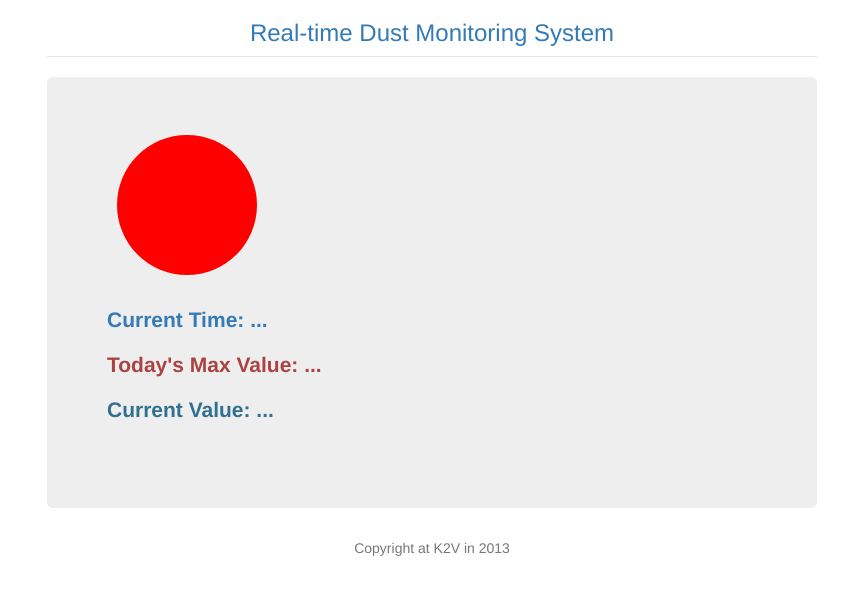
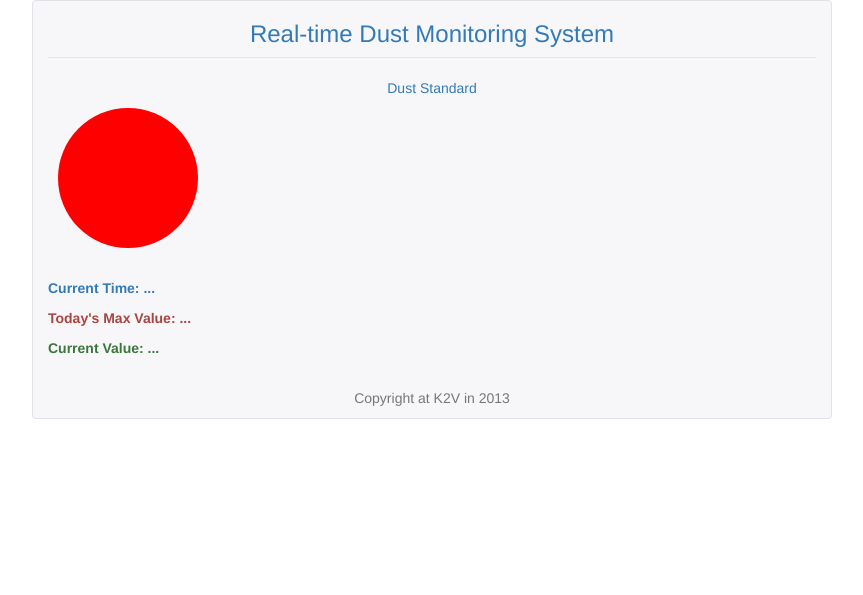
Before and after one commit to jwj0831/dust-portal, a PHP site: page /dust.php in a window 1280 px wide. Shown: the top 595 px of the page, without its empty margins (208-1071 px from the left). Run offline with PHP 8.4, Linux system fonts and the light colour scheme; data that the repository does not hold is empty; some libraries are stand-ins or nearby versions.

Commit message:
update css

```diff
--- a/dust.php
+++ b/dust.php
@@ -53,8 +53,9 @@ $results -> close();
 				-->
 			</div>
 
-			<div class="jumbotron">
+			<div class="">
 				<div id="symbol-info">
+					<p class="text-primary text-center">Dust Standard</p>
 					<div id="symbol"></div>
 				</div>
 				<div id="text-info">
@@ -65,7 +66,7 @@ $results -> close();
 						<p class="text-danger"><strong>Today's Max Value: ...</strong></p>
 					</div>
 					<div id="today-now">
-						<p class="text-info"><strong>Current Value: ...</strong></p>
+						<p class="text-success"><strong>Current Value: ...</strong></p>
 					</div>
 				</div>
 			</div><!-- /.jumbotron-->
--- a/static/css/dust-portal.css
+++ b/static/css/dust-portal.css
@@ -4,12 +4,20 @@
 }
 .container {
 	max-width: 800px;
+	background-color: #f7f7f9;
+	border: 1px solid #e1e1e8;
+	-moz-border-radius: 4px;
+	-webkit-border-radius: 4px;
+	border-radius: 4px;
 }
 #symbol-info{
 	width: 160px;
 	height: 160px;
 	display: inline;
-	text-align: center;
+	-moz-border-radius: 4px;
+	-webkit-border-radius: 4px;
+	border-radius: 4px;
+	background-color: #bce8f1;
 }
 
 #symbol{
```
